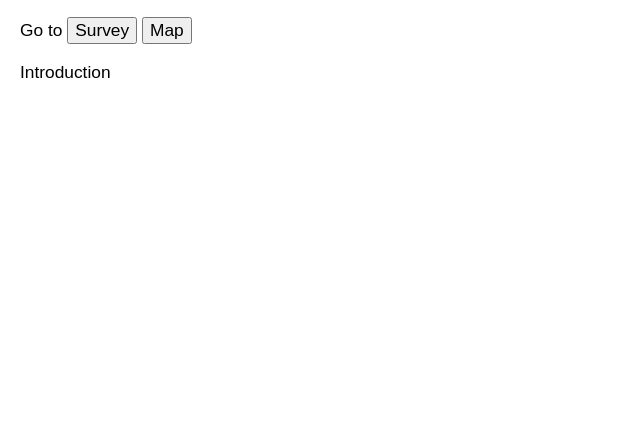
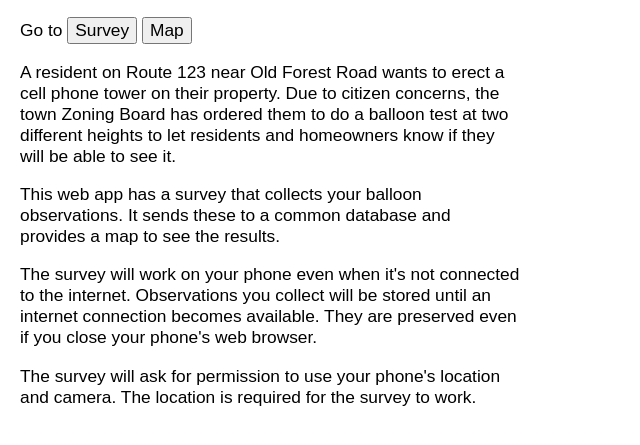
Before and after one commit to girapet/balloon-test, a website: page public/intro.html in a window 1280 px wide. Shown: the part 77-522 px from the top of the page, without its empty margins (0-640 px from the left). Drawn offline with Linux system fonts and the light colour scheme.

Commit message:
intro text, README and LICENSE

```diff
--- a/public/intro.html
+++ b/public/intro.html
@@ -19,6 +19,15 @@
     <a href="/"><button>Survey</button></a>
     <a href="/map.html"><button>Map</button></a>
   </p>
-  <p>Introduction</p>
+  <p>A resident on Route 123 near Old Forest Road wants to erect a cell phone tower on their property.
+    Due to citizen concerns, the town Zoning Board has ordered them to do a balloon test at two
+    different heights to let residents and homeowners know if they will be able to see it.</p>
+  <p>This web app has a survey that collects your balloon observations.  It sends these to a common
+    database and provides a map to see the results.</p>
+  <p>The survey will work on your phone even when it's not connected to the internet.  Observations you
+    collect will be stored until an internet connection becomes available.  They are preserved even if you
+    close your phone's web browser.</p>
+  <p>The survey will ask for permission to use your phone's location and camera.  The location is
+    required for the survey to work.</p>
 </body>
 </html>
```
Also changed, not shown: README.md (added), 1 other file.
